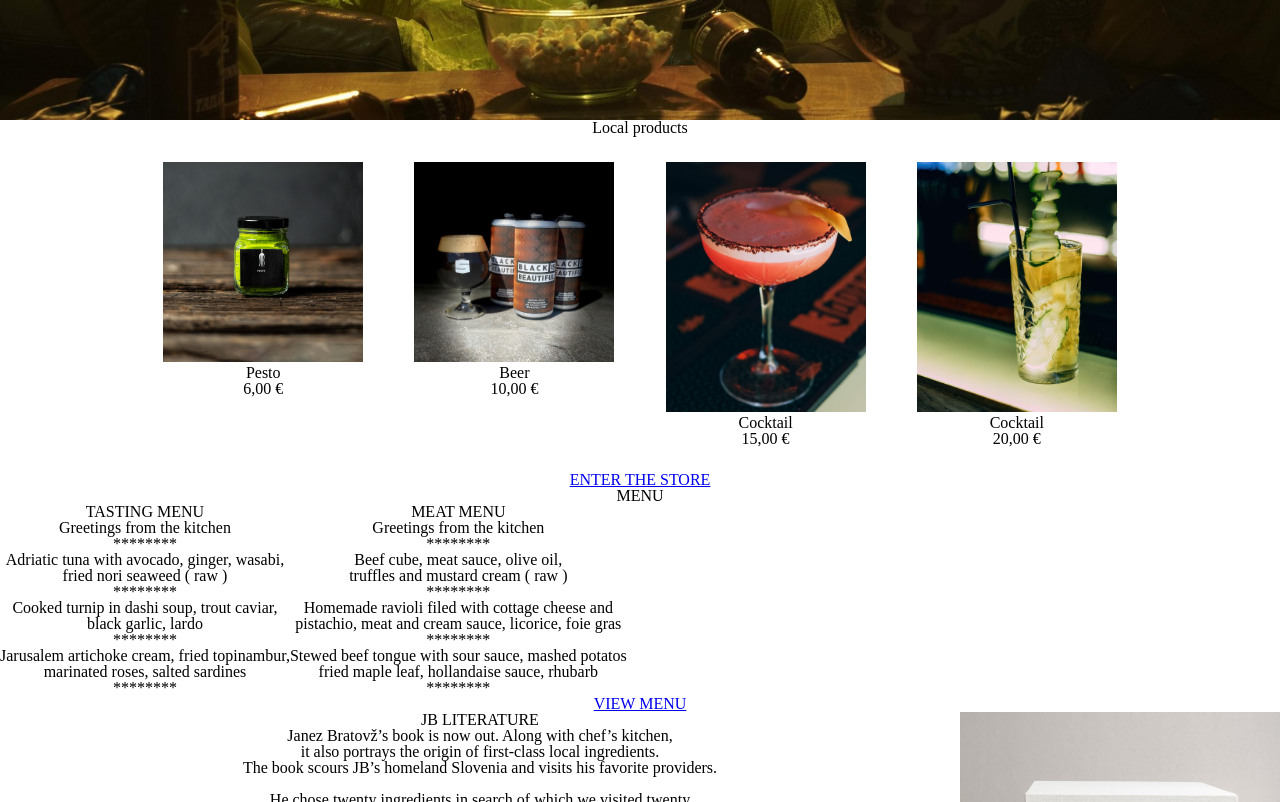
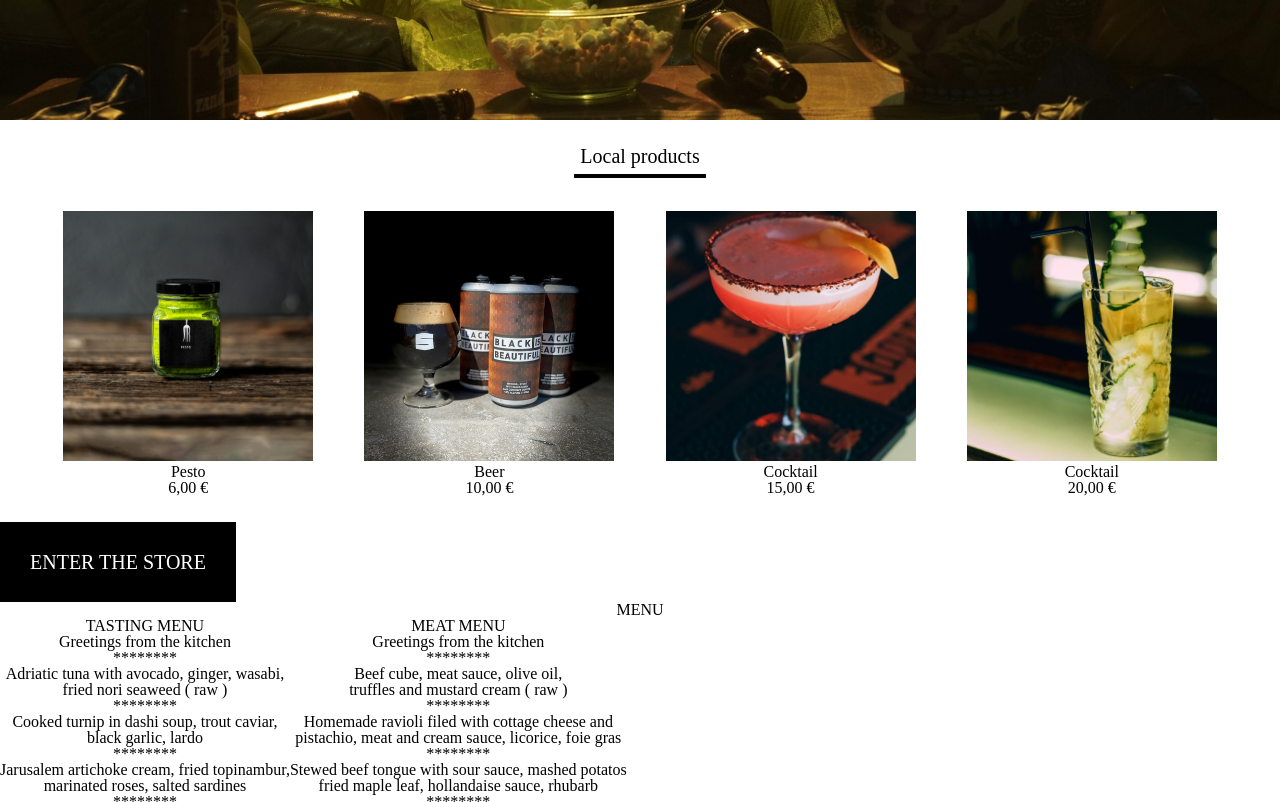
Before and after one commit to maksprotsyk/online_menu, a plain HTML site: page week3/index.html in a window 1280 px wide. Shown: the part 680-1482 px from the top of the page. Drawn offline with Linux system fonts and the light colour scheme.

Commit message:
Added some css

```diff
--- a/week3/index.html
+++ b/week3/index.html
@@ -8,51 +8,56 @@
         <link href="styles/style.css" rel="stylesheet" type="text/css">
     </head>
     <body>
-        <div class="page-start-container">
+        <div class="page-start-section">
             <nav>
-                <a href="index.html" class="home-button"> <img src="src/main_logo.jpg" alt="GachiLand logo"></a>
+                <a href="index.html" class="home-button">
+                    <img src="src/main_logo.jpg" alt="GachiLand logo">
+                </a>
                 <div class="buttons-container">
                     <a href="test" class="text-button">Some text</a>
                     <div class="spaces"></div>
                     <button type="button">Button</button>
                 </div>
             </nav>
-            <p class="text-main">Welcome to <br>GachiLand Pub</p>
+            <h1 class="text-main">Welcome to <br>GachiLand Pub</h1>
          </div>
         </header>
         <main>
-            <section class="menu-section-container">
-                <h1>Local products</h1>
-                <div id="horizontal-list">
+            <section>
+                <h1 class="centered-text">Local products</h1>
+                <hr>
+                <div class="horizontal-list">
                     <ul>
                         <li>
-                        <img src=src/1.jpg width=200>
+                            <img src="src/1.jpg" alt="Pesto">
                             <p>
                                 Pesto<br><b>6,00 €</b>
                             </p>
 
                         </li>
                         <li>
-                        <img src=src/2.jpg width=200>
+                            <img src="src/2.jpg" alt="Beer">
                                 <p>
                                     Beer<br><b>10,00 €</b>
                                 </p>
                         </li>
                         <li >
-                        <img src=src/3.jpg width=200>
+                            <img src="src/3.jpg" alt="Cocktail">
                             <p>
                                 Cocktail<br><b>15,00 €</b>
                             </p>
                         </li>
                         <li>
-                        <img src=src/4.jpg width=200>
+                            <img src="src/4.jpg" alt="Cocktail">
                             <p>
                                 Cocktail<br><b>20,00 €</b>
                             </p>
                         </li>
                     </ul>
                 </div>
-                <a href="link">ENTER THE STORE</a>
+                <div class="centered-item">
+                    <a href="link" class="solid-text-button">ENTER THE STORE</a>
+                </div>
             </section>
 
             <section align="center">
--- a/week3/styles/style.css
+++ b/week3/styles/style.css
@@ -1,5 +1,5 @@
 
-.page-start-container {
+.page-start-section {
     background-image: url('../src/main_background.jpg');
     background-size: cover;
     width: 100vw;
@@ -52,21 +52,34 @@
 }
 
 
-.menu-section-container {
+
+.centered-text {
     text-align: center;
+    margin: 2%;
+    font-size: 20px;
+    margin-bottom: 2px;
 }
 
-#horizontal-list li{
+.horizontal-list li{
     display: inline;
     margin: 2%;
-
 }
 
-#horizontal-list ul{
+.horizontal-list ul{
     list-style: none;
     display: flex;
     justify-content: center;
-  }
+}
+
+.horizontal-list img {
+    object-fit: cover;
+    width:250px;
+    height:250px;
+}
+
+.horizontal-list p {
+    text-align: center;
+}
 
 .title_text {
     position: absolute;
@@ -74,3 +87,19 @@
     text-align: center;
     font-size: 20px;
 }
+
+hr {
+    width: 10%;
+    border: 2px solid;
+    color: black;
+}
+
+.solid-text-button {
+    color: white;
+    text-align: center;
+    padding: 30px;
+    font-size: 20px;
+    text-decoration: none;
+    background-color: black;
+    display:inline-block;
+}
```
Lines whose indentation alone changed are shown as unchanged.
